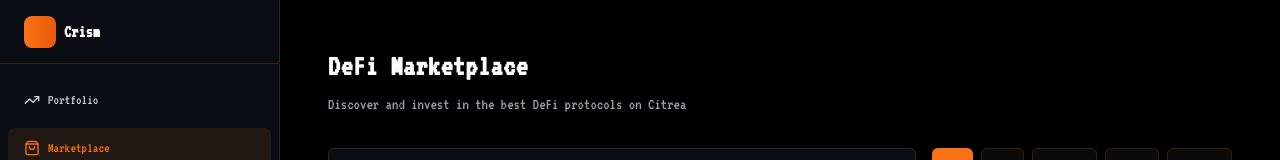
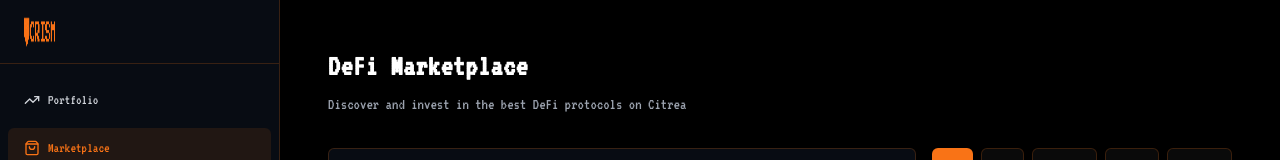
Before and after one commit to CrismApp/crism, a Next.js app: page /marketplace in a window 1280 px wide. Shown: the top 160 px of the page. Built offline with nearby package versions, Linux system fonts and the light colour scheme.

Commit message:
feat: add CRISM logo to various components for brand consistency

```diff
--- a/src/app/docs/page.tsx
+++ b/src/app/docs/page.tsx
@@ -4,6 +4,7 @@ import { Button } from "@/components/ui/button"
 import { Card } from "@/components/ui/card"
 import { Badge } from "@/components/ui/badge"
 import { Tabs, TabsContent, TabsList, TabsTrigger } from "@/components/ui/tabs"
+import Image from "next/image"
 import {
   ArrowLeft,
   BookOpen,
@@ -65,7 +66,7 @@ export default function DocsPage() {
               </Button>
             </Link>
             <div className="flex items-center gap-2">
-              <div className="w-6 h-6 bg-gradient-to-r from-orange-500 to-orange-600 rounded-lg"></div>
+                <Image src="/crism-logo.png" alt="CRISM Logo" width={32} height={32} className="h-8 w-8" />
               <span className="text-lg font-bold">CRISM Docs</span>
             </div>
           </div>
--- a/src/components/LandingPage.tsx
+++ b/src/components/LandingPage.tsx
@@ -4,6 +4,7 @@ import { Button } from "@/components/ui/button"
 import { Card } from "@/components/ui/card"
 import { ArrowRight, BarChart3, TrendingUp, Globe, Menu, X } from "lucide-react"
 import { useState } from "react"
+import Image from "next/image"
 
 interface LandingPageProps {
   onGetStarted: () => void
@@ -17,10 +18,9 @@ export function LandingPage({ onGetStarted }: LandingPageProps) {
       {/* Header */}
       <header className="border-b border-orange-500/20 bg-black/50 backdrop-blur">
         <div className="container mx-auto px-4 py-4 flex items-center justify-between">
-          <div className="flex items-center gap-2">
-            <div className="w-8 h-8 bg-gradient-to-r from-orange-500 to-orange-600 rounded-lg"></div>
-            <span className="text-xl font-bold">CRISM</span>
-          </div>
+            <div className="flex items-center gap-2">
+            <Image src="/crism-logo.png" alt="CRISM Logo" width={32} height={32} className="h-8 w-8" />
+            </div>
           <nav className="hidden md:flex items-center gap-6 text-2xl">
             <a href="#features" className="text-gray-300 hover:text-orange-500 transition-colors">
               Features
--- a/src/components/sidebar.tsx
+++ b/src/components/sidebar.tsx
@@ -4,6 +4,7 @@ import Link from "next/link"
 import { usePathname } from "next/navigation"
 import { Button } from "@/components/ui/button"
 import { TrendingUp, Wallet, ShoppingBag } from "lucide-react"
+import Image from "next/image"
 
 interface SidebarProps {
   walletAddress?: string
@@ -26,8 +27,8 @@ export function Sidebar({ walletAddress, onDisconnect, onNavigate }: SidebarProp
     <>
       {/* Header */}
       <div className="flex h-16 items-center gap-2 border-b border-orange-500/20 px-6">
-        <div className="w-8 h-8 bg-gradient-to-r from-orange-500 to-orange-600 rounded-lg"></div>
-        <span className="font-bold text-lg">Crism</span>
+        <Image src="/crism-logo.png" alt="CRISM Logo" width={32} height={32} className="h-8 w-8" />
+
       </div>
 
       {/* Wallet Info - Only show if wallet is connected */}
--- a/src/components/ui/hamburger-menu.tsx
+++ b/src/components/ui/hamburger-menu.tsx
@@ -4,6 +4,7 @@ import { useState, cloneElement, isValidElement } from "react"
 import { Button } from "@/components/ui/button"
 import { Menu, X } from "lucide-react"
 import { cn } from "@/lib/utils"
+import Image from "next/image"
 
 interface HamburgerMenuProps {
   children: React.ReactNode
@@ -27,8 +28,8 @@ export function HamburgerMenu({ children, className }: HamburgerMenuProps) {
         <div className="flex h-16 items-center justify-between px-6">
           {/* Logo */}
           <div className="flex items-center gap-2">
-            <div className="w-8 h-8 bg-gradient-to-r from-orange-500 to-orange-600 rounded-lg"></div>
-            <span className="font-bold text-white text-lg">Crism</span>
+            <Image src="/crism-logo.png" alt="CRISM Logo" width={32} height={32} className="h-8 w-8" />
+
           </div>
 
           {/* Hamburger Button */}
```
Also changed, not shown: public/crism-logo.png (added).
